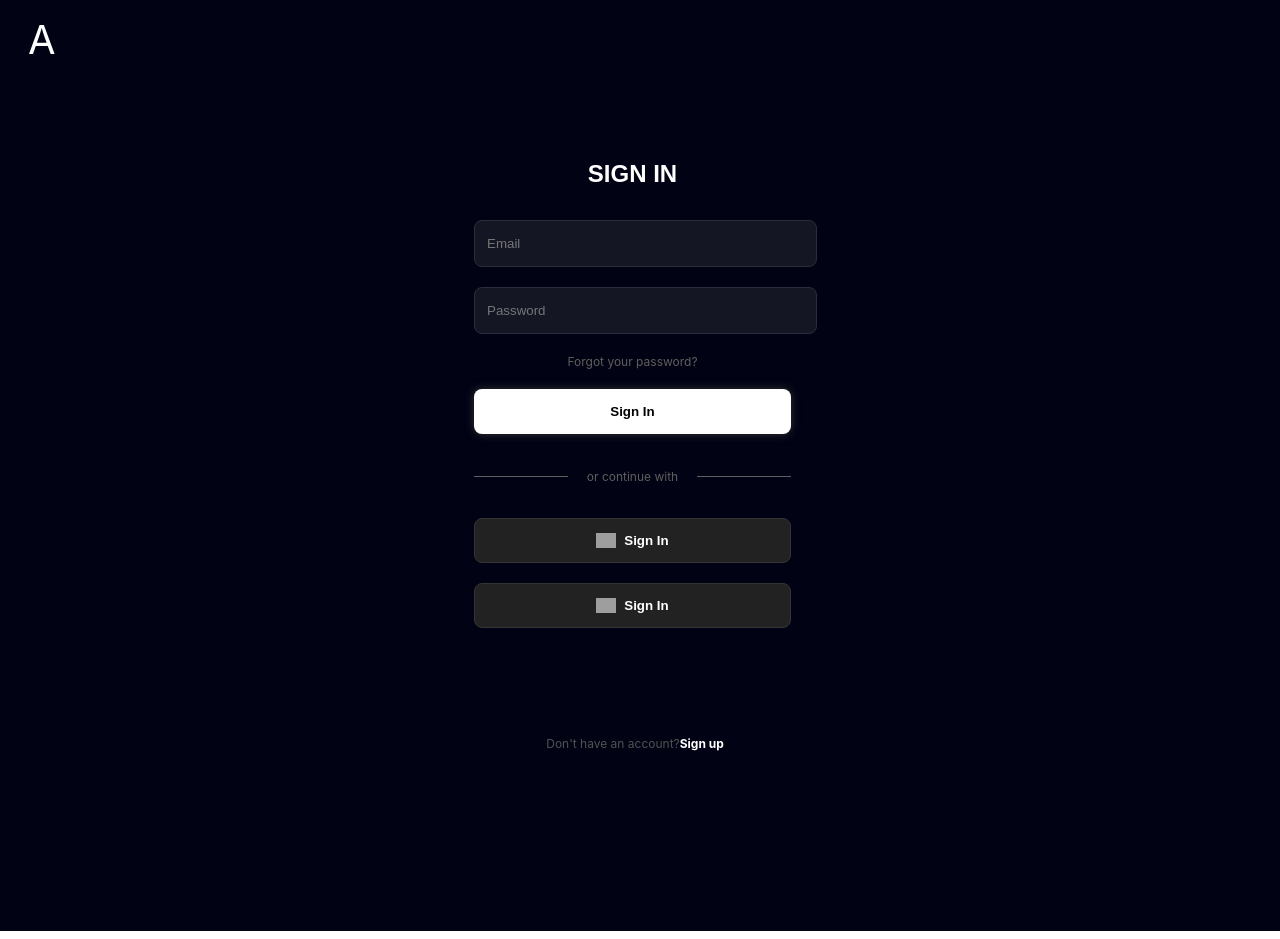
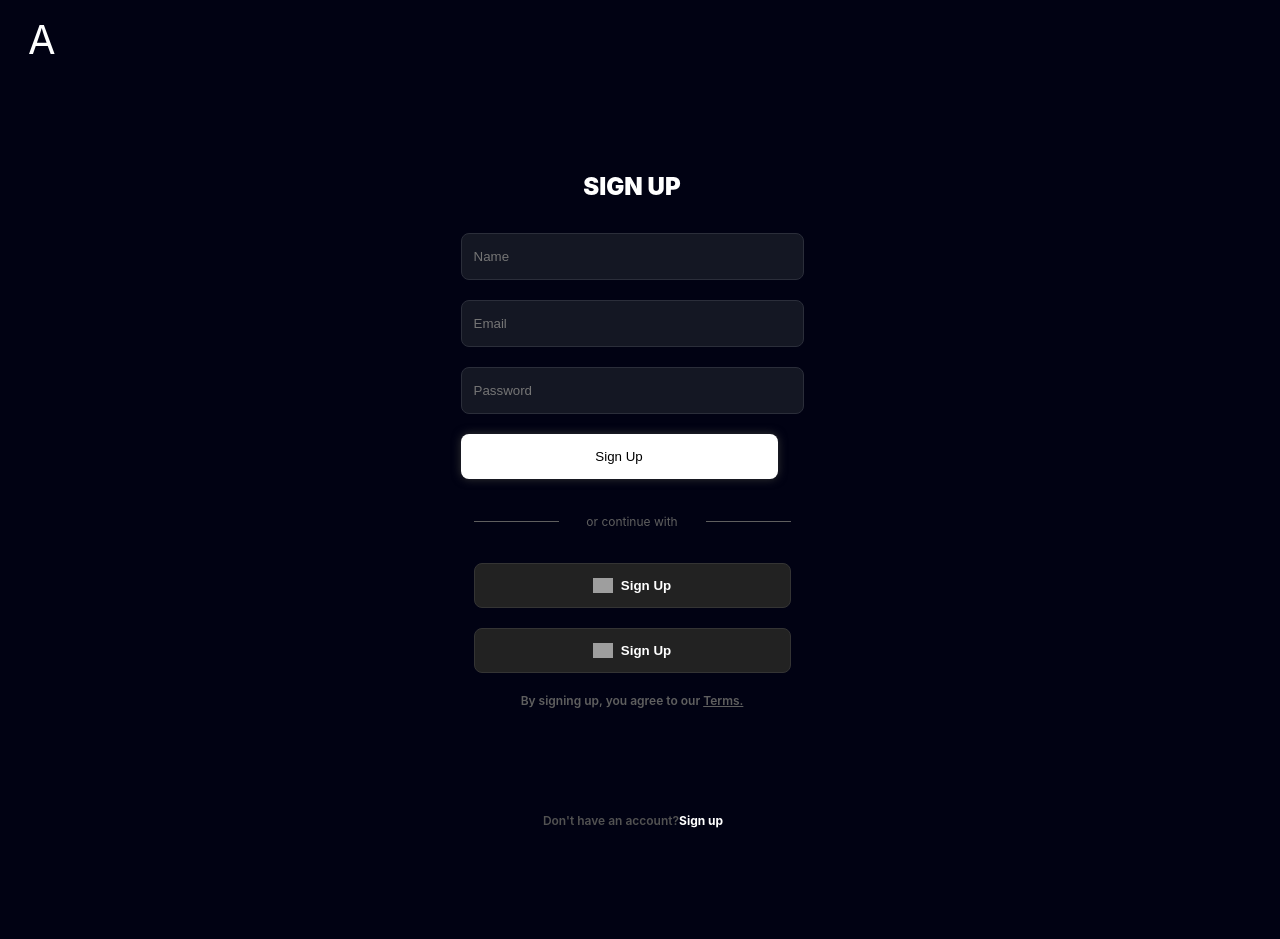
Before and after one commit to Leo-Raposo/afterlight, an Angular app: page / in a window 1280 px wide. Built offline with nearby package versions, Linux system fonts and the light colour scheme; grey boxes are pictures that could not be loaded.

Commit message:
Adding Sign Up

```diff
--- a/src/app/app.component.html
+++ b/src/app/app.component.html
@@ -1 +1 @@
-<app-signin></app-signin>
+<app-signup></app-signup>
--- a/src/app/app.component.ts
+++ b/src/app/app.component.ts
@@ -2,11 +2,12 @@ import { Component } from '@angular/core';
 import { RouterOutlet } from '@angular/router';
 import { SliderComponent } from './components/home/home.component';
 import { SigninComponent } from './components/signin/signin.component';
+import { SignupComponent } from './components/signup/signup.component';
 
 @Component({
   selector: 'app-root',
   standalone: true,
-  imports: [RouterOutlet, SigninComponent],
+  imports: [RouterOutlet, SignupComponent],
   templateUrl: './app.component.html',
   styleUrls: ['./app.component.css']
 })
--- a/src/app/components/signup/signup.component.css
+++ b/src/app/components/signup/signup.component.css
@@ -0,0 +1,195 @@
+:host {
+    display: contents;
+}
+
+.sign-up-container {
+    background-color: #010213;
+    display: flex;
+    flex-direction: column;
+    overflow: hidden;
+    align-items: center;
+    padding: 0 80px 111px 28px;
+    font: 400 12px Inter, sans-serif;
+}
+
+.sign-up-header {
+    align-self: flex-start;
+}
+
+.logo {
+    color: #feffff;
+    letter-spacing: -0.8px;
+    text-align: center;
+    font: 40px/80px ArdelaEdgeX03-Regular, -apple-system, Roboto, Helvetica, sans-serif;
+}
+
+.sign-up-form-container {
+    display: flex;
+    width: 406px;
+    max-width: 100%;
+    flex-direction: column;
+    align-items: center;
+    color: #fff;
+    font-weight: 600;
+    margin: 80px 0 0 36px;
+}
+
+.sign-up-title {
+    width: 290px;
+    max-width: 100%;
+    font-size: 24px;
+    font-weight: 900;
+    text-align: center;
+    padding: 12px 41px;
+}
+
+.form-input {
+    border-radius: 8px;
+    background-color: #141723;
+    margin-top: 20px;
+    width: 317px;
+    max-width: 100%;
+    color: #9a9b9f;
+    padding: 15px 12px;
+    border: 1px solid #2b2e3a;
+}
+
+.btn-sign-up {
+    align-self: stretch;
+    border-radius: 8px;
+    box-shadow: 0 0 10px #343434;
+    margin-top: 20px;
+    min-height: 45px;
+    width: 317px;
+    max-width: 100%;
+    color: #000;
+    text-align: center;
+    background-color: #fff;
+    border: none;
+    cursor: pointer;
+}
+
+.divider {
+    display: flex;
+    margin-top: 20px;
+    min-height: 32px;
+    width: 317px;
+    max-width: 100%;
+    align-items: center;
+    gap: 19px;
+    color: #5f5f5f;
+    font-weight: 400;
+    text-align: center;
+    justify-content: space-between;
+    padding: 6px 0;
+}
+
+.divider-line {
+    align-self: stretch;
+    width: 85px;
+    height: 1px;
+    margin: auto 0;
+    background-color: #5f5f5f;
+}
+
+.divider-text {
+    align-self: stretch;
+    width: 108px;
+    margin: auto 0;
+}
+
+.btn-social {
+    border-radius: 8px;
+    background-color: #222;
+    display: flex;
+    margin-top: 20px;
+    min-height: 45px;
+    width: 317px;
+    max-width: 100%;
+    align-items: center;
+    gap: 8px;
+    font-weight: 700;
+    justify-content: center;
+    border: 1px solid #343434;
+    color: #fff;
+    cursor: pointer;
+}
+
+.social-icon {
+    aspect-ratio: 1;
+    object-fit: contain;
+    object-position: center;
+    width: 20px;
+    align-self: stretch;
+    margin: auto 0;
+}
+
+.terms-agreement {
+    margin-top: 20px;
+    width: 100%;
+    color: #5f5f5f;
+    text-align: center;
+    padding: 0 41px;
+}
+
+.terms-link {
+    text-decoration: underline;
+    color: #5f5f5f;
+}
+
+.sign-up-footer {
+    margin: 105px 0 0 38px;
+}
+
+.login-prompt {
+    text-align: center;
+}
+
+.login-prompt-text {
+    font-weight: 600;
+    color: #525252;
+}
+
+.login-link {
+    font-weight: 700;
+    color: #fff;
+    text-decoration: none;
+}
+
+.visually-hidden {
+    position: absolute;
+    width: 1px;
+    height: 1px;
+    padding: 0;
+    margin: -1px;
+    overflow: hidden;
+    clip: rect(0, 0, 0, 0);
+    white-space: nowrap;
+    border: 0;
+}
+
+@media (max-width: 991px) {
+    .sign-up-container {
+        padding: 0 20px 100px;
+    }
+
+    .sign-up-form-container {
+        margin-top: 40px;
+    }
+
+    .sign-up-title {
+        padding: 0 20px;
+    }
+
+    .form-input {
+        padding-right: 20px;
+    }
+
+    .terms-agreement {
+        padding: 0 20px;
+    }
+
+    .sign-up-footer {
+        margin-top: 40px;
+    }
+}
--- a/src/app/components/signup/signup.component.html
+++ b/src/app/components/signup/signup.component.html
@@ -1 +1,49 @@
-<p>signup works!</p>
+<main class="sign-up-container">
+    <header class="sign-up-header">
+        <h1 class="logo">A</h1>
+    </header>
+    <section class="sign-up-form-container">
+        <h2 class="sign-up-title">SIGN UP</h2>
+        <form class="sign-up-form">
+            <div class="form-group">
+                <label for="name" class="visually-hidden">Name</label>
+                <input type="text" id="name" class="form-input" placeholder="Name" aria-label="Name">
+            </div>
+            <div class="form-group">
+                <label for="email" class="visually-hidden">Email</label>
+                <input type="email" id="email" class="form-input" placeholder="Email" aria-label="Email">
+            </div>
+            <div class="form-group">
+                <label for="password" class="visually-hidden">Password</label>
+                <input type="password" id="password" class="form-input" placeholder="Password" aria-label="Password">
+            </div>
+            <button type="submit" class="btn-sign-up">Sign Up</button>
+        </form>
+        <div class="divider">
+            <span class="divider-line"></span>
+            <span class="divider-text">or continue with</span>
+            <span class="divider-line"></span>
+        </div>
+        <div class="social-sign-up">
+            <button class="btn-social btn-google">
+                <img src="https://cdn.builder.io/api/v1/image/assets/TEMP/cdc87177b78e91f4912c2726791b1a026f56b76484e94f1f77eb97037c260a3f?placeholderIfAbsent=true&apiKey=41a7402f6dab483c82b6fcabc71f9215"
+                    alt="Google logo" class="social-icon">
+                <span>Sign Up</span>
+            </button>
+            <button class="btn-social btn-facebook">
+                <img src="https://cdn.builder.io/api/v1/image/assets/TEMP/f30624731e7bf70acd301a5091448b944f7d64bd140a3a40741b01a385039a26?placeholderIfAbsent=true&apiKey=41a7402f6dab483c82b6fcabc71f9215"
+                    alt="Facebook logo" class="social-icon">
+                <span>Sign Up</span>
+            </button>
+        </div>
+        <p class="terms-agreement">
+            By signing up, you agree to our <a href="#" class="terms-link">Terms.</a>
+        </p>
+    </section>
+    <footer class="sign-up-footer">
+        <p class="login-prompt">
+            <span class="login-prompt-text">Don't have an account?</span>
+            <a href="#" class="login-link">Sign up</a>
+        </p>
+    </footer>
+</main>
```
Also changed, not shown: 1 other file (tests, documents, lock files or other folders).
